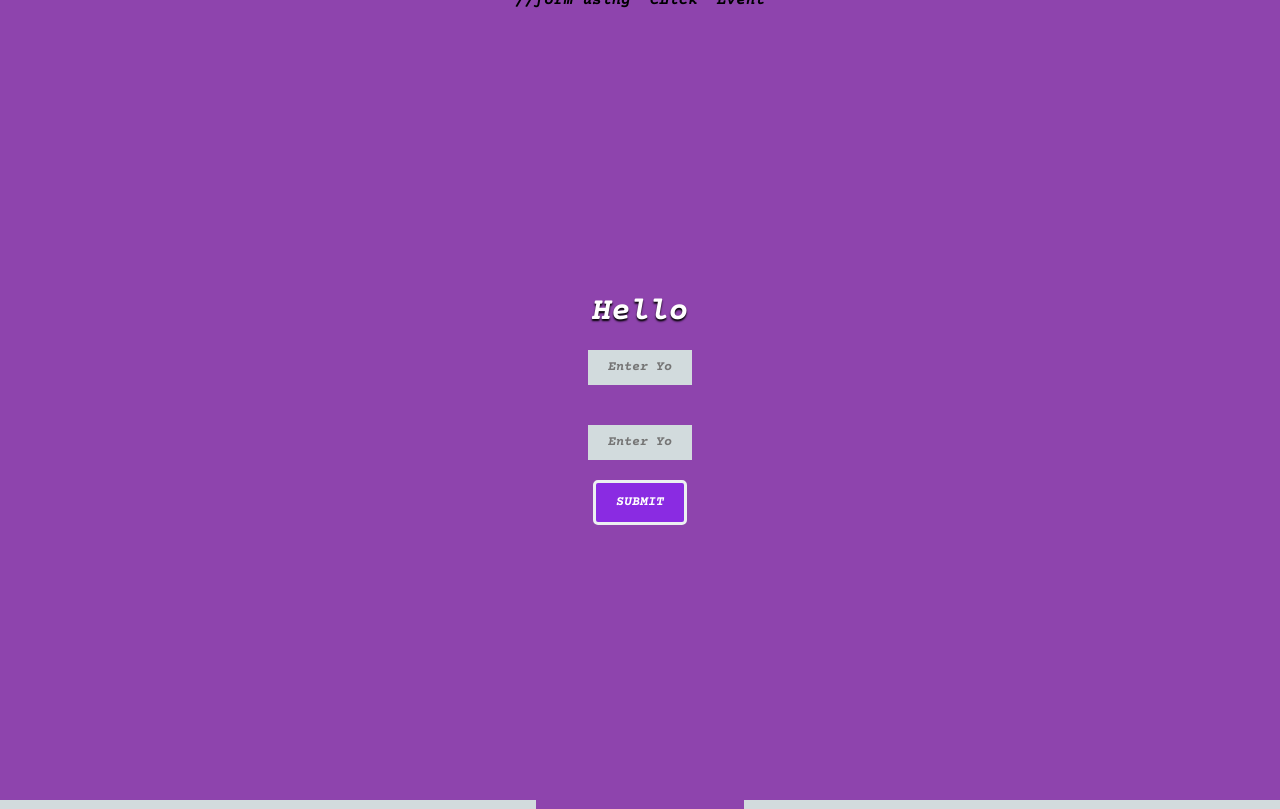
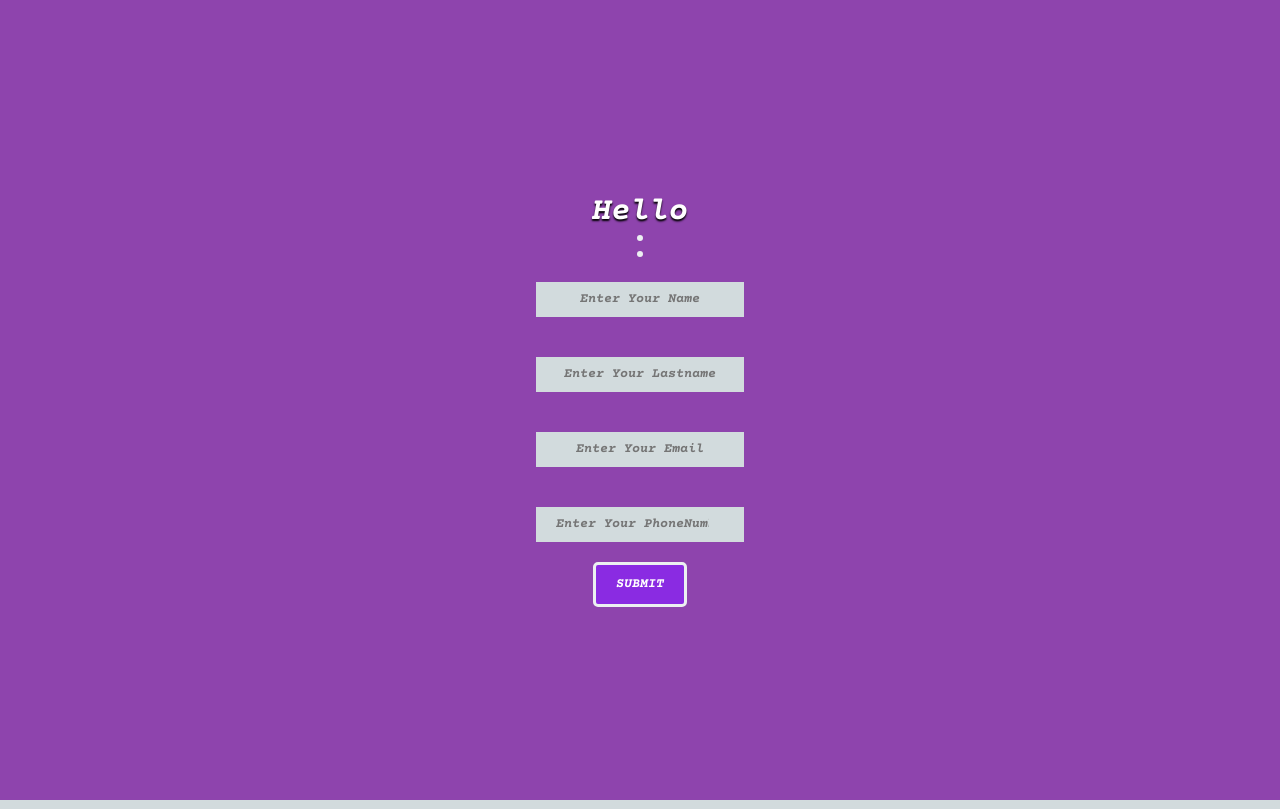
Before and after one commit to jaykabu/advance_react, a React (Create React App) app: page / in a window 1280 px wide. Built offline with nearby package versions, Linux system fonts and the light colour scheme.

Commit message:
Multiple Input Using 1 hook state

```diff
--- a/src/Appp.jsx
+++ b/src/Appp.jsx
@@ -55,13 +55,16 @@
 //     const purple = "8e44ad";
 //     const [bg, setBg] = useState(purple)
 //     const [name , setName] = useState("CLICK ME")
-//
+
+// // Single CLick
+
 //     const bgChange = () => {
 //         const cRed = "#FE2E2E";
 //          setBg(cRed)
 //         setName('Ouch 😲');
 //     }
-//
+// //DoubleClick
+
 //     const cColor = () => {
 //         let cBlue = "black";
 //         setBg(cBlue)
@@ -81,6 +84,7 @@
 // export default Appp;
 //
 //
+
 
 //METHOD 1
 /*
@@ -205,62 +209,108 @@ const Appp = () => {
     //Use For NAME :
 
     const [fullName, setFullName] = useState({
-        fname: '',
-        lname: ''
+        firstname: '',
+        lastname: '',
+        email: '',
+        phone: ''
     })
+
 
 
     const inputEvent = (event) => {
         console.log(event.target.value)
         console.log(event.target.name)
 
-        const value = event.target.value;
-        const name = event.target.name
+        // const value = event.target.value;
+        // const name = event.target.name;
+
+        const {value, name} = event.target
 
         setFullName((previousState) => {
-                if (name === 'fName') {
-                    return {
-                        fname: value,
-                        lname: previousState.lname
-                    };
 
-                } else if (name === 'lName') {
-                    return {
-                        fname: previousState.fname,
-                        lname: value
-                    }
+                return {
+                    ...previousState,
+                    [name]: value
                 }
 
+
+                // if (name === 'fName') {
+                //     return {
+                //         fname: value,
+                //         lname: previousState.lname,
+                //         email: previousState.email,
+                //         phone: previousState.phone
+                //
+                //     };
+                //
+                // } else if (name === 'lName') {
+                //     return {
+                //         fname: previousState.fname,
+                //         lname: value,
+                //         email: previousState.email,
+                //         phone: previousState.phone
+                //     }
+                // } else if (name === 'email') {
+                //     return {
+                //         fname: previousState.fname,
+                //         lname: previousState.lname,
+                //         email: value,
+                //         phone: previousState.phone
+                //     }
+                // } else if (name === 'phone') {
+                //     return {
+                //         fname: previousState.fname,
+                //         lname: previousState.lname,
+                //         email: previousState.email,
+                //         phone: value
+                //     }
+                //
+                // }
             }
         )
-
-
     }
 
     const inputSubmit = (event) => {
         event.preventDefault();
-        // alert('Form Submitted')
+
     }
+
+    //form using 'CLick' Event
 
     return (
         <>
             <div>
-                //form using 'CLick' Event
+
+
                 <form onClick={inputSubmit}>
                     <div>
-                        <h1>Hello {fullName.fname} {fullName.lname} </h1>
+                        <h1>Hello {fullName.firstname} {fullName.lastname}  </h1>
+                        <p>{fullName.email} </p>
+                        <p>{fullName.phone}</p>
 
                         <input type={'text'}
                                placeholder={'Enter Your Name'}
-                               name={'fName'}
+                               name={'firstname'}
                                onChange={inputEvent}
-                               value={fullName.fname}/>
+                               value={fullName.firstname}/>
 
                         <input type={'text'}
                                placeholder={'Enter Your Lastname'}
-                               name={'lName'}
+                               name={'lastname'}
                                onChange={inputEvent}
-                               value={fullName.lname}/>
+                               value={fullName.lastname}/>
+
+                        <input type={'email'}
+                               placeholder={'Enter Your Email'}
+                               name={'email'}
+                               onChange={inputEvent}
+                               value={fullName.email}/>
+
+                        <input type={'number'}
+                               placeholder={'Enter Your PhoneNumber'}
+                               name={'phone'}
+                               onChange={inputEvent}
+                               value={fullName.phone}/>
 
                         <button type={'Submit'}> Submit</button>
                     </div>
--- a/src/index.css
+++ b/src/index.css
@@ -39,15 +39,15 @@ h1{
 
 }
 input{
-  width: 50%;
-  padding:10px 20px;
+    width: 100%;
+    padding: 10px 20px;
     border: none;
     outline: none;
     margin: 20px 0;
     text-align: center;
 }
 
-button{
+button {
     padding: 12px 20px;
     background-color: blueviolet;
     color: white;
@@ -57,3 +57,15 @@ button{
     text-transform: uppercase;
     cursor: pointer;
 }
+
+p {
+    font-size: 18px;
+    color: #282c34;
+    background-color: aqua;
+    border: 3px solid #ecf0f1;
+    outline: none;
+    border-radius: 3px;
+    text-transform: lowercase;
+    margin: 5px;
+    /*background: transparent;*/
+}
```
Also changed, not shown: src/index.js (line endings or trailing spaces). Lines whose indentation alone changed are shown as unchanged.
